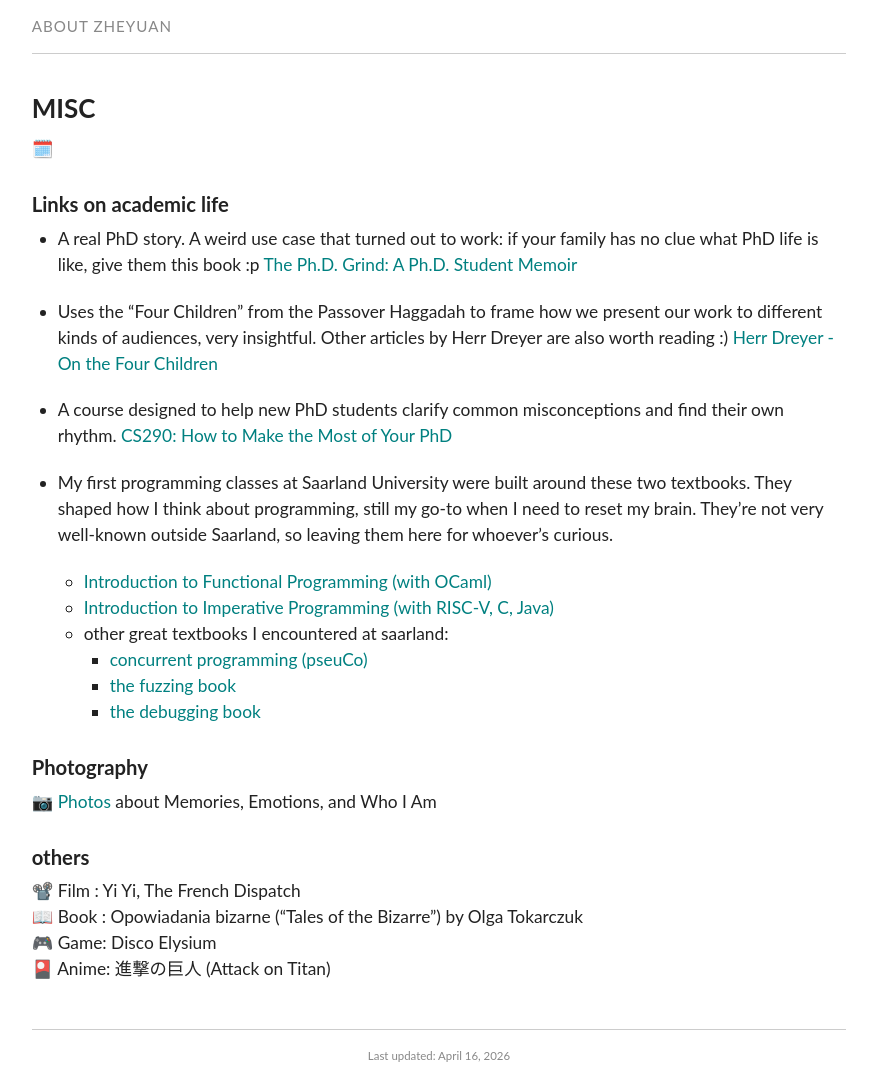
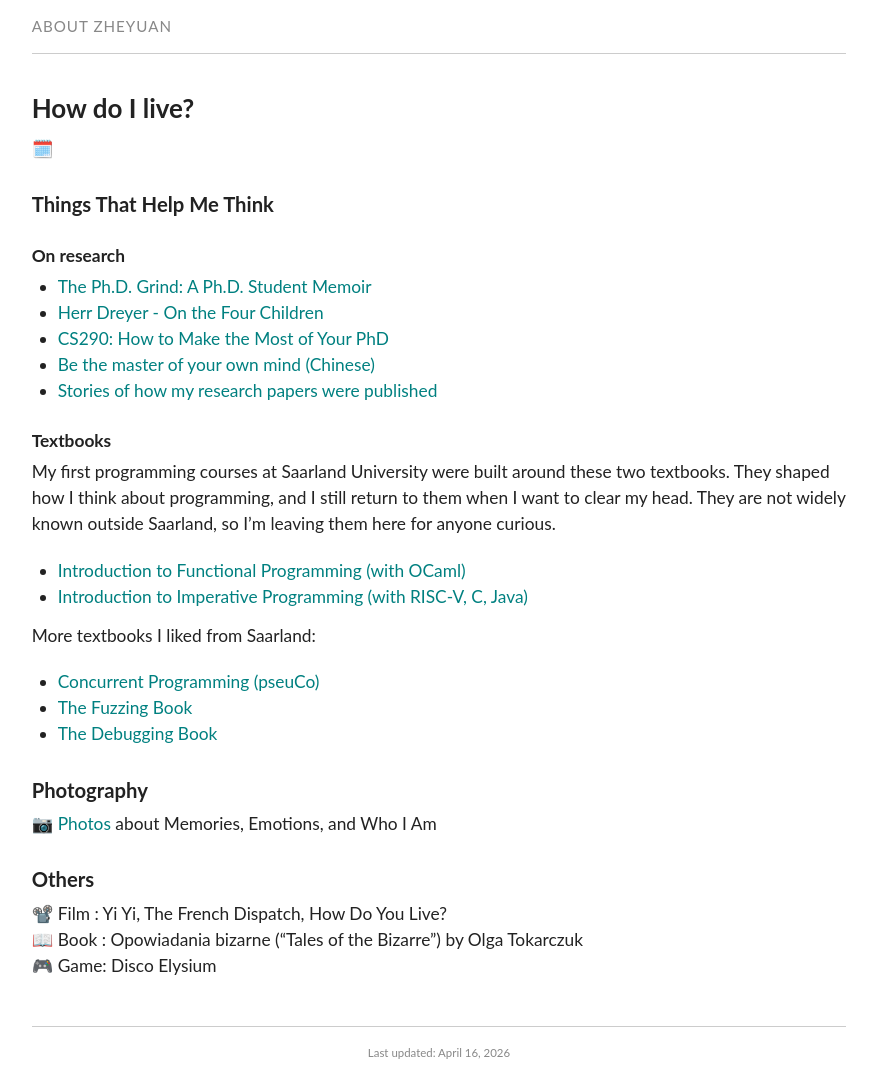
Before and after one commit to ZheyuanWU/ZheyuanWU.github.io, a Jekyll site: the page built from misc.md, in a window 1280 px wide. Shown: the whole page, without its empty margins (201-1078 px from the left). Built offline with Jekyll 4.4.1, drawn with Linux system fonts in a browser that asks for light colours.

Commit message:
update misc page

```diff
--- a/misc.md
+++ b/misc.md
@@ -1,36 +1,42 @@
 ---
 layout: page
-title: MISC
+title: How do I live?
 permalink: /misc/
 ---
 
 [🗓️](LifeCalendar/index.html)
 
-### Links on academic life
-- A real PhD story. A weird use case that turned out to work: if your family has no clue what PhD life is like, give them this book :p [The Ph.D. Grind: A Ph.D. Student Memoir](https://www.goodreads.com/en/book/show/15731248-the-ph-d-grind)
+### Things That Help Me Think
 
-- Uses the “Four Children” from the Passover Haggadah to frame how we present our work to different kinds of audiences, very insightful. Other articles by Herr Dreyer are also worth reading :) [Herr Dreyer - On the Four Children](https://herrdreyer.wordpress.com/2014/12/08/on-the-four-children-part-1-afikomen-vs-teeth-blunting/)
+#### On research
+- [The Ph.D. Grind: A Ph.D. Student Memoir](https://www.goodreads.com/en/book/show/15731248-the-ph-d-grind)
+- [Herr Dreyer - On the Four Children](https://herrdreyer.wordpress.com/2014/12/08/on-the-four-children-part-1-afikomen-vs-teeth-blunting/)
+- [CS290: How to Make the Most of Your PhD](https://harvard-cs290-2025-26.github.io/)
+- [Be the master of your own mind (Chinese)](https://zhuanlan.zhihu.com/p/40281008)
+- [Stories of how my research papers were published](https://jeffhuang.com/struggle_for_each_paper/)
 
-- A course designed to help new PhD students clarify common misconceptions and find their own rhythm. [CS290: How to Make the Most of Your PhD](https://harvard-cs290-2025-26.github.io/)
 
-- My first programming classes at Saarland University were built around these two textbooks. They shaped how I think about programming, still my go-to when I need to reset my brain. They’re not very well-known outside Saarland, so leaving them here for whoever’s curious.
-    - [Introduction to Functional Programming (with OCaml)](https://www.ps.uni-saarland.de/~smolka/drafts/prog2021.pdf)
-    - [Introduction to Imperative Programming (with RISC-V, C, Java)](https://prog2.de/book/preface.html)
-    - other great textbooks I encountered at saarland:
-        - [concurrent programming (pseuCo)](https://book.pseuco.com/#/)
-        - [the fuzzing book](https://www.fuzzingbook.org/beta/index.html)
-        - [the debugging book](https://www.debuggingbook.org/)
+#### Textbooks
+My first programming courses at Saarland University were built around these two textbooks. They shaped how I think about programming, and I still return to them when I want to clear my head. They are not widely known outside Saarland, so I’m leaving them here for anyone curious.
 
-<!-- - Stories behind pub [](https://jeffhuang.com/struggle_for_each_paper/) -->
+- [Introduction to Functional Programming (with OCaml)](https://www.ps.uni-saarland.de/~smolka/drafts/prog2021.pdf)
+- [Introduction to Imperative Programming (with RISC-V, C, Java)](https://prog2.de/book/preface.html)
+
+More textbooks I liked from Saarland:
+- [Concurrent Programming (pseuCo)](https://book.pseuco.com/#/)
+- [The Fuzzing Book](https://www.fuzzingbook.org/beta/index.html)
+- [The Debugging Book](https://www.debuggingbook.org/)
+
+
 
 ### Photography
 📷 [Photos](photos.html) about Memories, Emotions, and Who I Am
 
-### others
-📽️ Film : Yi Yi, The French Dispatch
+### Others
+📽️ Film : Yi Yi, The French Dispatch, How Do You Live?
 📖 Book : Opowiadania bizarne (“Tales of the Bizarre”) by Olga Tokarczuk
 🎮 Game: Disco Elysium
-🎴 Anime: 進撃の巨人 (Attack on Titan)
+
 
 <!-- ### Cooking and tasting delicacies
 Plan to put some of my usual recipes here, as well as some restaurant recommendations (mainly in Saarbrücken) -->
--- a/misc/LifeCalendar/events/overall.html
+++ b/misc/LifeCalendar/events/overall.html
@@ -17,8 +17,8 @@ Base color: hue (0-360)
 -->
 
 <!-- Periods -->
-<div class="base" credit="10" start="9/30/2017" end="2/28/2019" hue="40"><i>FistUNI</i></div>
-<div class="base" credit="10" start="3/1/2019" end="2/31/2021" hue="60"><i>Dark Time</i></div>
+<div class="base" credit="10" start="9/30/2017" end="2/28/2019" hue="40"><i>x1</i></div>
+<div class="base" credit="10" start="3/1/2019" end="2/31/2021" hue="60"><i>x2</i></div>
 <div class="base" credit="10" start="3/1/2021" end="9/20/2021" hue="80"><i>Clausthal</i></div>
 <div class="base" credit="20" start="9/21/2021" end="8/20/2025" hue="30"><i>Saarland</i></div>
 <div class="base" credit="30" start="8/21/2025" end="8/31/2032" hue="30"><i>Providence</i></div>
```
Also changed, not shown: index.md (+4 -3 lines).
